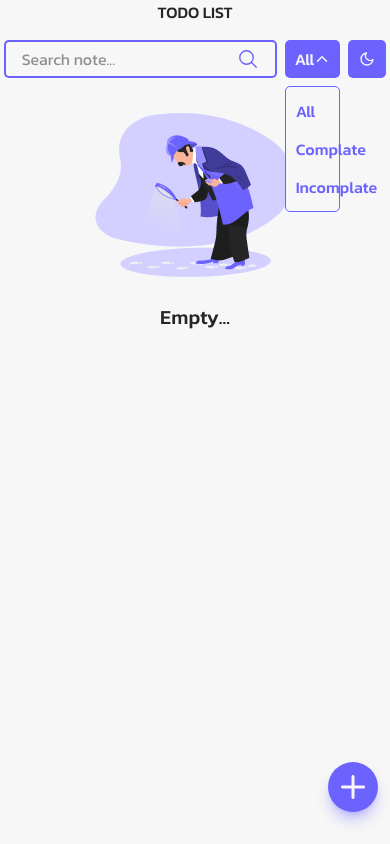
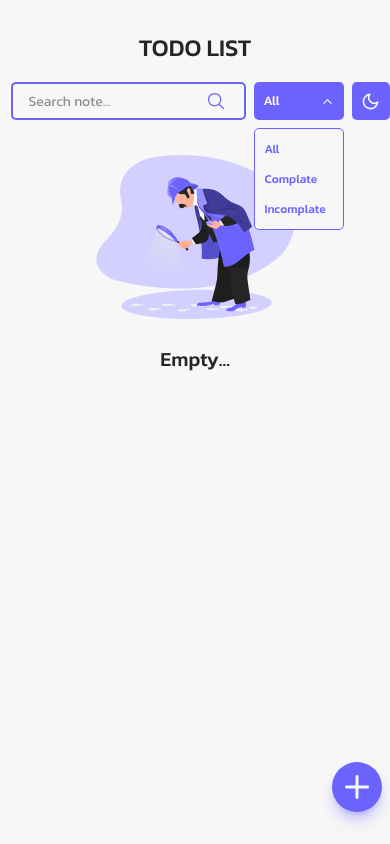
Before and after one commit to ArmenSyan/Todo-List-TS, a React (Vite) app: page / in a window 390 px wide. Both pictures are taken after a click on the button "All". Built offline with nearby package versions, Linux system fonts and the light colour scheme.

Commit message:
Header sm responsive

```diff
--- a/src/App.tsx
+++ b/src/App.tsx
@@ -23,7 +23,7 @@ function App() {
   return (
     <div className={`w-[100vw] h-[100vh] flex flex-col justify-start   items-center ${darkMode ? 'text-white bg-black' : 'text-black bg-white'} duration-300 cursor-custom`}>
 
-      <div className="flex flex-col justify-start   items-center md:w-[600px] lg:w-[750px] h-[100vh]  relative  ">
+      <div className="flex flex-col justify-start   items-center w-full  md:w-[600px] lg:w-[750px] h-[100vh]  relative  ">
         <Header />
         <AddTodoBtn />
         {filteredData.length > 0 ? <Todos /> : <NotFound />}
--- a/src/Components/Header/DropDown/Dropdown.tsx
+++ b/src/Components/Header/DropDown/Dropdown.tsx
@@ -39,22 +39,22 @@ function Dropdown() {
   }
 
   return (
-    <div className="relative md:w-[130px] lg:w-[140px]">
+    <div className="relative w-[90px] md:w-[130px] lg:w-[140px]">
       <button
         onClick={button}
-        className="w-full h-[38px] rounded-[5px] flex justify-between items-center cursor-pointer md:text-[17px] lg:text-[18px] px-[10px] text-white bg-purple hover:bg-ph font-medium duration-300 transition-all"
+        className="w-full h-[38px] rounded-[5px] flex justify-between items-center cursor-pointer text-[13px] md:text-[17px] lg:text-[18px] px-[10px] text-white bg-purple hover:bg-ph font-medium duration-300 transition-all"
       >
         {dropDownElems[index].name} {!open ? <IoIosArrowDown /> : <IoIosArrowUp />}
       </button>
 
       {open && (
         <div className="absolute mt-2 w-full bg-white text-purple border rounded-[5px] py-[5px] duration-300">
-          <ul className="flex flex-col text-center font-medium md:text-[14px] lg:text-[16px]">
+          <ul className="flex flex-col text-center font-medium text-[12px] md:text-[14px] lg:text-[16px]">
             {dropDownElems.map((el, i) => (
               <li
                 key={i}
                 onClick={() => setType(el.type, i)}
-                className="w-full cursor-pointer h-[38px] px-[10px] flex justify-between items-center hover:bg-hover duration-300 transition-all"
+                className="w-full cursor-pointer h-[30px] px-[10px] flex justify-between items-center hover:bg-hover duration-300 transition-all"
               >
                 {el.name}
               </li>
--- a/src/Components/Header/Header.tsx
+++ b/src/Components/Header/Header.tsx
@@ -4,9 +4,9 @@ import Shift from "./Shift/Shift"
 
 function Header() {
   return (
-    <div className="flex flex-col justify-center items-center md:mt-[45px] lg:mt-[60px]">
-        <h1 className="font-medium md:text-[25px] lg:text-[26px] ">TODO LIST</h1>
-        <div className="flex justify-evenly items-center gap-x-2 mt-[16px]">
+    <div className="flex flex-col justify-center items-center mt-[30px] md:mt-[45px] lg:mt-[60px]">
+        <h1 className="font-medium text-[24px] md:text-[25px] lg:text-[26px] ">TODO LIST</h1>
+        <div className="flex justify-evenly items-center gap-x-2 mt-[16px] mx-[10px]">
             <Search />
             <Dropdown />
             <Shift />
--- a/src/Components/Header/Search/Search.tsx
+++ b/src/Components/Header/Search/Search.tsx
@@ -9,14 +9,14 @@ function Search() {
   }
 
   return (
-    <div className="flex justify-items-center">
+    <div className="flex justify-items-center ml-[10px]">
       <input
         type="text"
         placeholder="Search note..."
-        className={`md:w-[300px] lg:w-[522px] h-[38px] border-[2px] px-[16px] rounded-[5px] rounded-r-[0px] border-r-0 ${darkMode ? 'border-white' : 'border-purple'} py-[4px] md:text-[15px] lg:text-[16px] focus:outline-0`}
+        className={`w-[50vw] max-w-[270px] md:max-w-none md:w-[300px] lg:w-[522px] h-[38px] border-[2px] px-[16px] rounded-[5px] rounded-r-[0px] border-r-0 ${darkMode ? 'border-white' : 'border-purple'} py-[4px] text-[14px] md:text-[15px] lg:text-[16px] focus:outline-0`}
         onChange={(e) => setVal(e)}
       />
-      <button className={`w-[40px] h-[38px] py-[4px] text-[22px] hover:cursor-pointer border-[2px] border-l-0 ${darkMode ? 'border-white text-white' : "border-purple text-purple"} rounded-[5px] rounded-l-[0px] `}>
+      <button className={`w-[40px] h-[38px] py-[4px] text-[20px] md:text-[22px] hover:cursor-pointer border-[2px] border-l-0 ${darkMode ? 'border-white text-white' : "border-purple text-purple"} rounded-[5px] rounded-l-[0px] `}>
         <IoSearchOutline />
       </button>
     </div>
--- a/src/Components/Header/Shift/Shift.tsx
+++ b/src/Components/Header/Shift/Shift.tsx
@@ -10,7 +10,7 @@ function Shift() {
     else setDarkMode(true)
   }
   return (
-    <div onClick={setShift} className="w-[38px] h-[38px] bg-purple rounded-[5px] flex justify-evenly items-center text-white md:text-[22px] lg:text-[24px] hover:cursor-pointer hover:bg-ph">
+    <div onClick={setShift} className="w-[38px] h-[38px] bg-purple rounded-[5px] flex justify-evenly items-center text-white text-[19px] md:text-[22px] lg:text-[24px] hover:cursor-pointer hover:bg-ph duration-300">
       {darkMode ?
       (<HiOutlineSun />) :
       (<FiMoon />)
```
